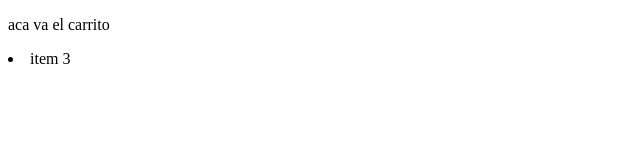
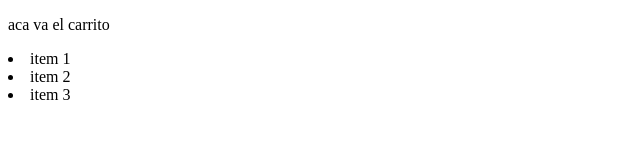
Before and after one commit to FedericoPanasci/gamingshop-panascifederico, a React (Create React App) app: page / in a window 1280 px wide. Shown: the top 160 px of the page, without its empty margins (0-640 px from the left). Built offline with nearby package versions, Linux system fonts and the light colour scheme.

Commit message:
arreglada la list

```diff
--- a/src/Component/Container/listContainer.js
+++ b/src/Component/Container/listContainer.js
@@ -1,8 +1,6 @@
 const ListContainer = () => {
     return (
-        <li> item 1 </li>,
-        <li> item 2 </li>,
-        <li> item 3 </li>
+        <><li> item 1 </li><li> item 2 </li><li> item 3 </li></>
     )
 }
 export default ListContainer;
```
